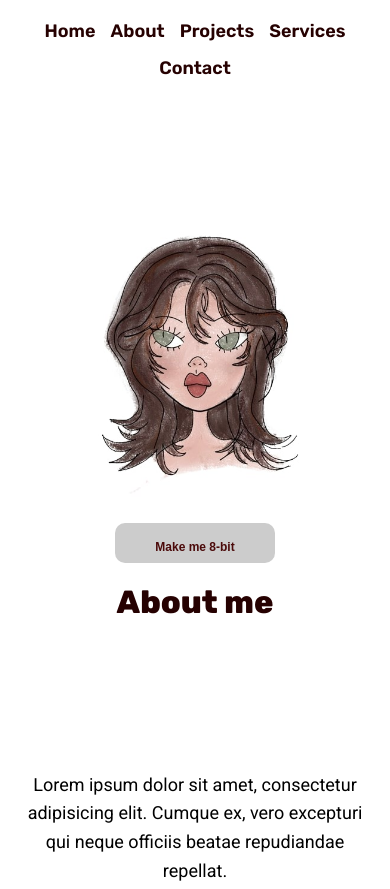
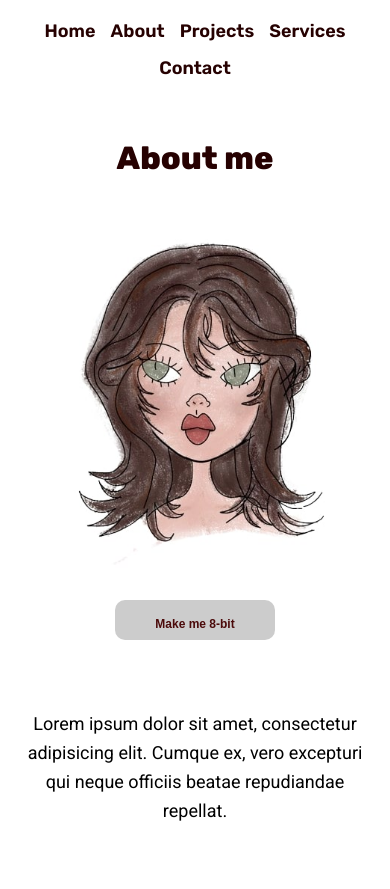
Before and after one commit to m4nnnn/portfolioV1, a plain HTML site: page aboutpage.html in a window 390 px wide. Shown: the top 889 px of the page. Drawn offline with Linux system fonts and the light colour scheme.

Commit message:
Revert "fix header css"
This reverts commit 2d89ff2cf2e35ee01414c6085f77a1e4660cf986.

```diff
--- a/css/about-page-style.css
+++ b/css/about-page-style.css
@@ -59,20 +59,17 @@
 
 /* --- SECTION PRINCIPALE --- */
 .top-section {
-    padding: 60px 10%;
-    background: #ffffff;
-}
-
-.top-img-txt {
     display: flex;
     flex-direction: row;
     justify-content: center;
     align-items: center;
-    gap: 60px;
+    padding: 60px 10%;
+    background: #ffffff;
+    gap: 40px;
 }
 
 .page-title {
-    flex: 0 1 auto;
+    flex: 2;
     display: flex;
     flex-direction: column;
 }
@@ -233,11 +230,10 @@
         gap: 15px;
     }
 
-    .top-img-txt {
+    .top-section {
         flex-direction: column-reverse;
         padding: 40px 5%;
         text-align: center;
-        gap: 20px;
     }
 
     .page-title {
```
